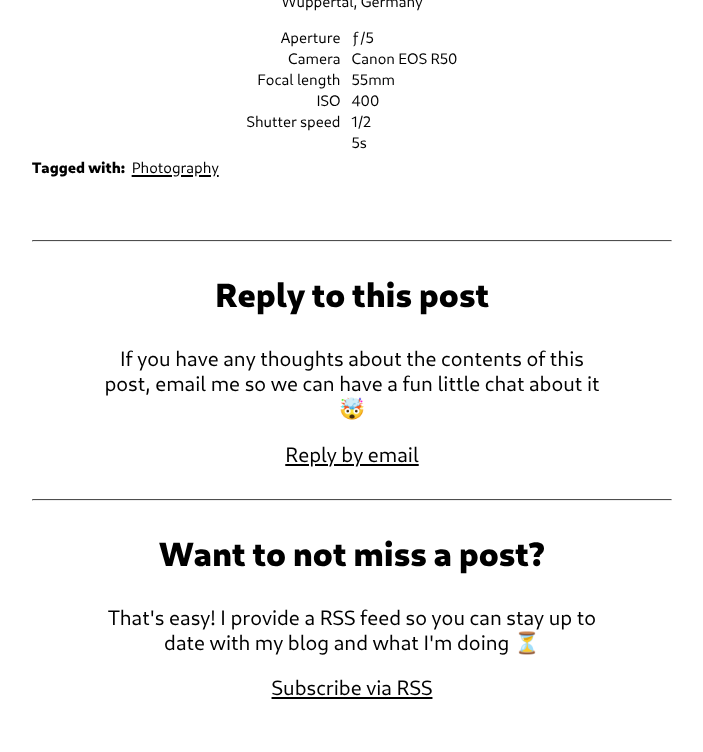
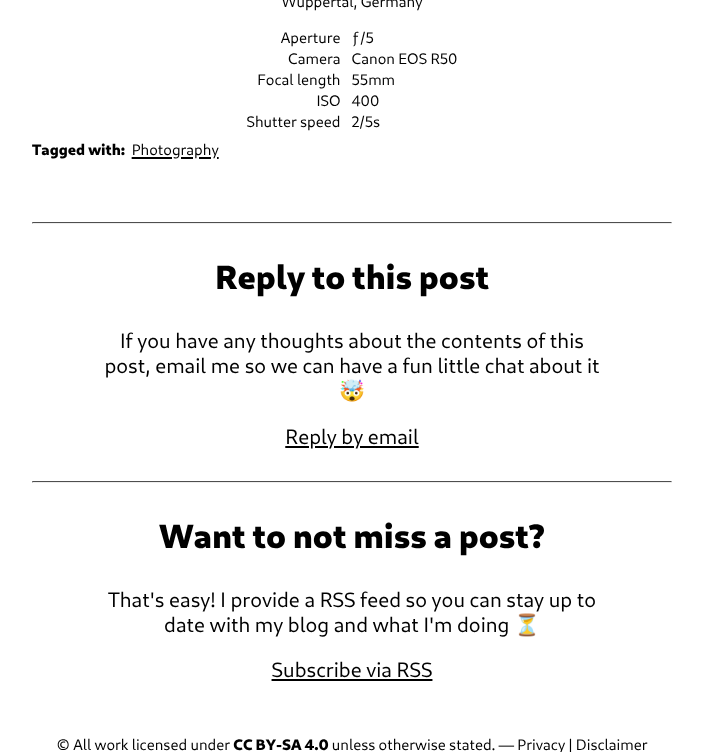
Before and after one commit to konstantintutsch/website, a Jekyll site: the page built from _posts/2024-02-06-lichterwege-wuppertal-2024.md, in a window 1280 px wide and 900 px high, scrolled down 1735 px, cut to the strip 148-900 px from the top of the window. Shown: the whole strip, without its empty margins (288-991 px from the left). Built offline with Jekyll 4.4.1, drawn with Linux system fonts in a browser that asks for light colours.

Commit message:
Fix 1/2,5s shutter speed

```diff
--- a/_posts/2024-02-06-lichterwege-wuppertal-2024.md
+++ b/_posts/2024-02-06-lichterwege-wuppertal-2024.md
@@ -17,4 +17,4 @@ I took some pictures of an event called “Lichterwege” *(ways of light, but s
 
 {% include image.html file="20240206_0005.jpg" alt="A row of colorfull glasses filled with candles glowing onto the pavement" caption="Wuppertal, Germany" aperture=5 camera="Canon EOS R50" focal="55mm" iso=400 shutter="1/2s" %}
 
-{% include image.html file="20240206_0006.jpg" alt="A row of colorfull glasses filled with candles lined up on stairs illuminting them. In focus is a transparent glass." caption="Wuppertal, Germany" aperture=5 camera="Canon EOS R50" focal="55mm" iso=400 shutter="1/2,5s" %}
+{% include image.html file="20240206_0006.jpg" alt="A row of colorfull glasses filled with candles lined up on stairs illuminting them. In focus is a transparent glass." caption="Wuppertal, Germany" aperture=5 camera="Canon EOS R50" focal="55mm" iso=400 shutter="2/5s" %}
```
